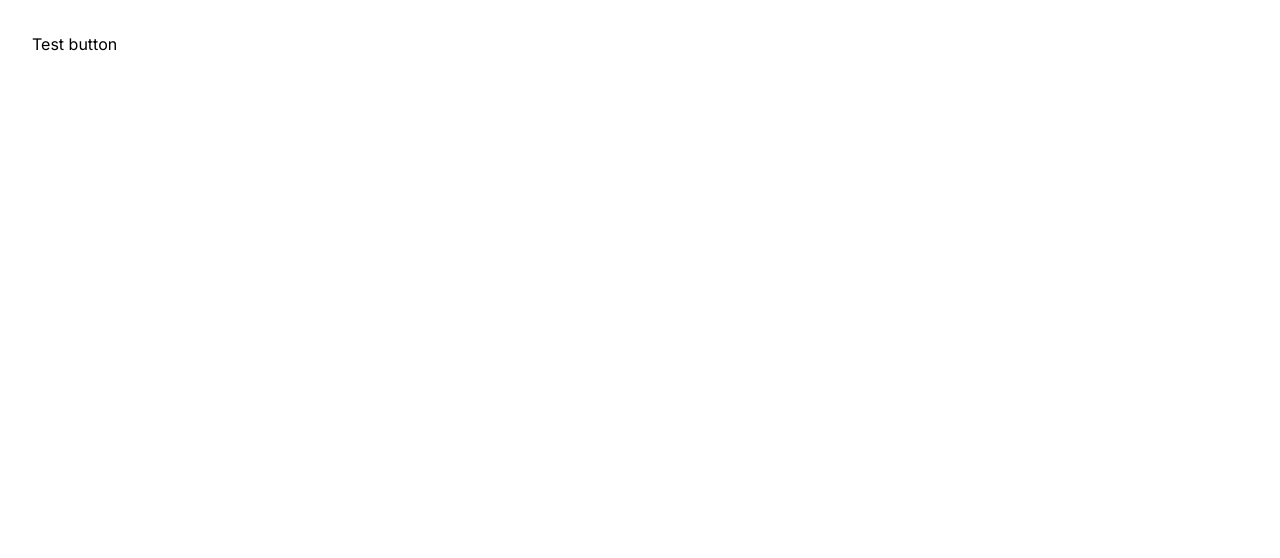
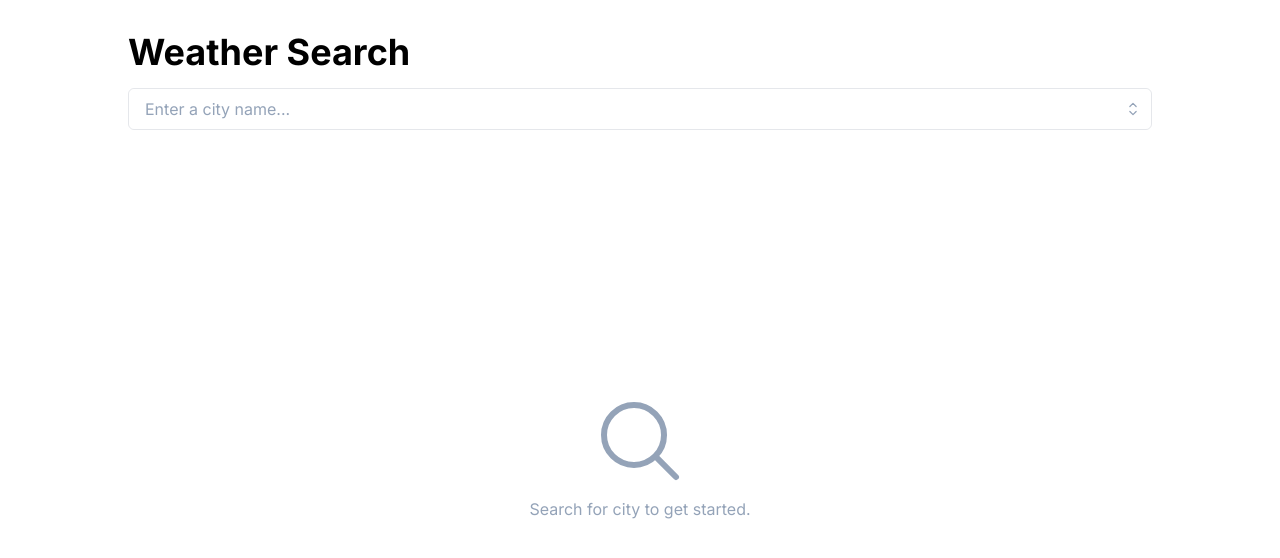
Before and after one commit to simonrevill/weather-api-tech-test, a Next.js app: page / in a window 1280 px wide. Shown: the top 558 px of the page. Built offline with nearby package versions, Linux system fonts and the light colour scheme.

Commit message:
adds CitySearch / WeatherView components and data hooks

```diff
--- a/src/app/page.tsx
+++ b/src/app/page.tsx
@@ -1,7 +1,41 @@
+"use client";
+
+import CitySearch from "@/components/CitySearch";
+import WeatherView from "@/components/WeatherView";
+import useCitySearch from "@/hooks/useCitySearch";
+import useWeather from "@/hooks/useWeather";
+
 export default function Home() {
+  const {
+    query,
+    handleChangeQuery,
+    selectedCity,
+    handleSetSelectedCity,
+    isLoadingCities,
+    cities,
+    noResults,
+    coordinates,
+    isError,
+  } = useCitySearch();
+
+  const { data } = useWeather({
+    coordinates,
+  });
+
   return (
-    <main>
-      <button>Test button</button>
+    <main className="mx-auto max-w-5xl h-[calc(100vh-2rem)] md:h-[calc(100vh-4rem)] flex flex-col gap-4">
+      <h1 className="text-3xl md:text-4xl font-bold">Weather Search</h1>
+      <CitySearch
+        query={query}
+        value={selectedCity}
+        onChange={handleSetSelectedCity}
+        setSearchQuery={handleChangeQuery}
+        isLoadingCities={isLoadingCities}
+        cities={cities}
+        noResults={noResults}
+        isError={isError}
+      />
+      <WeatherView data={data} />
     </main>
   );
 }
```
